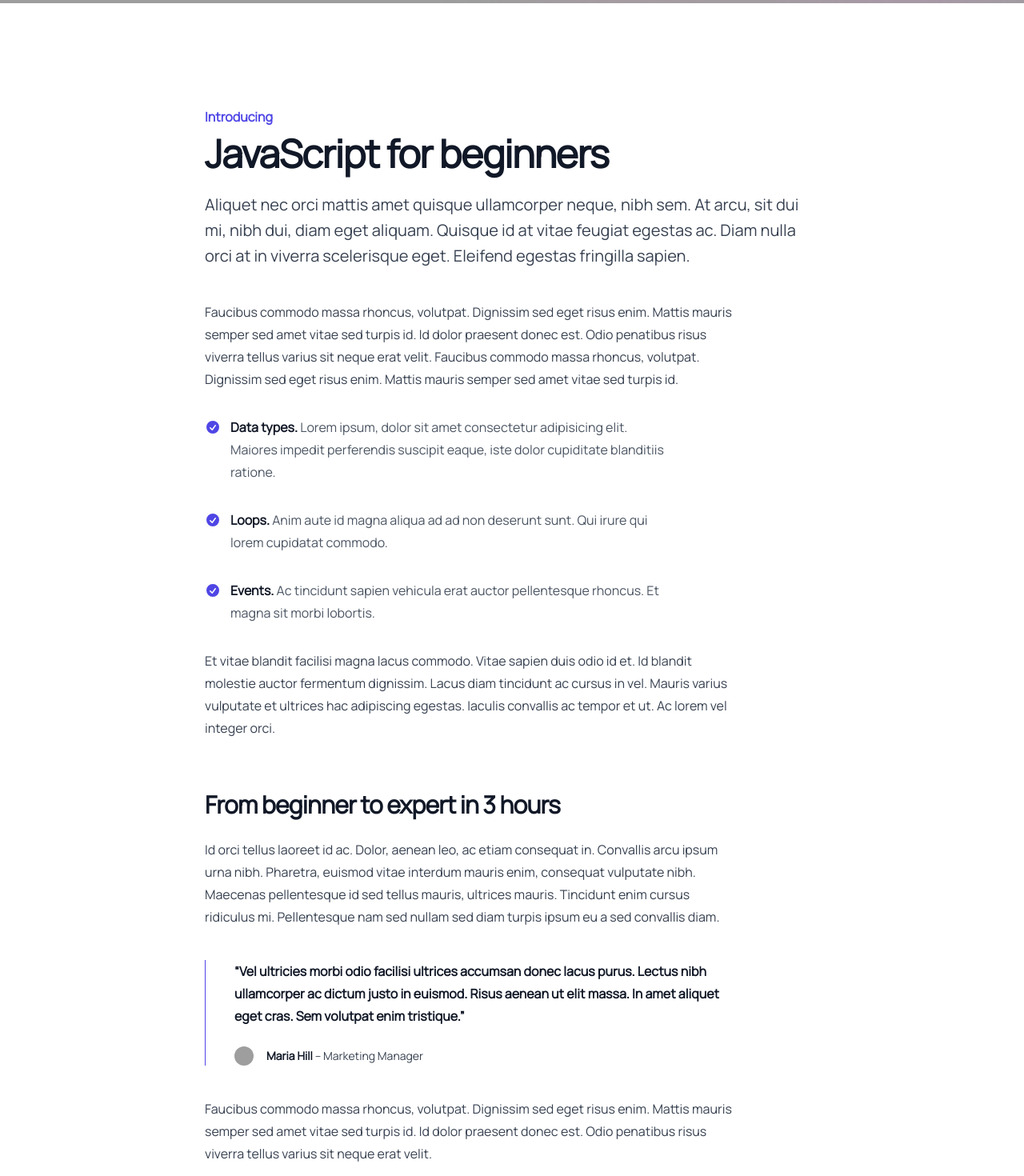
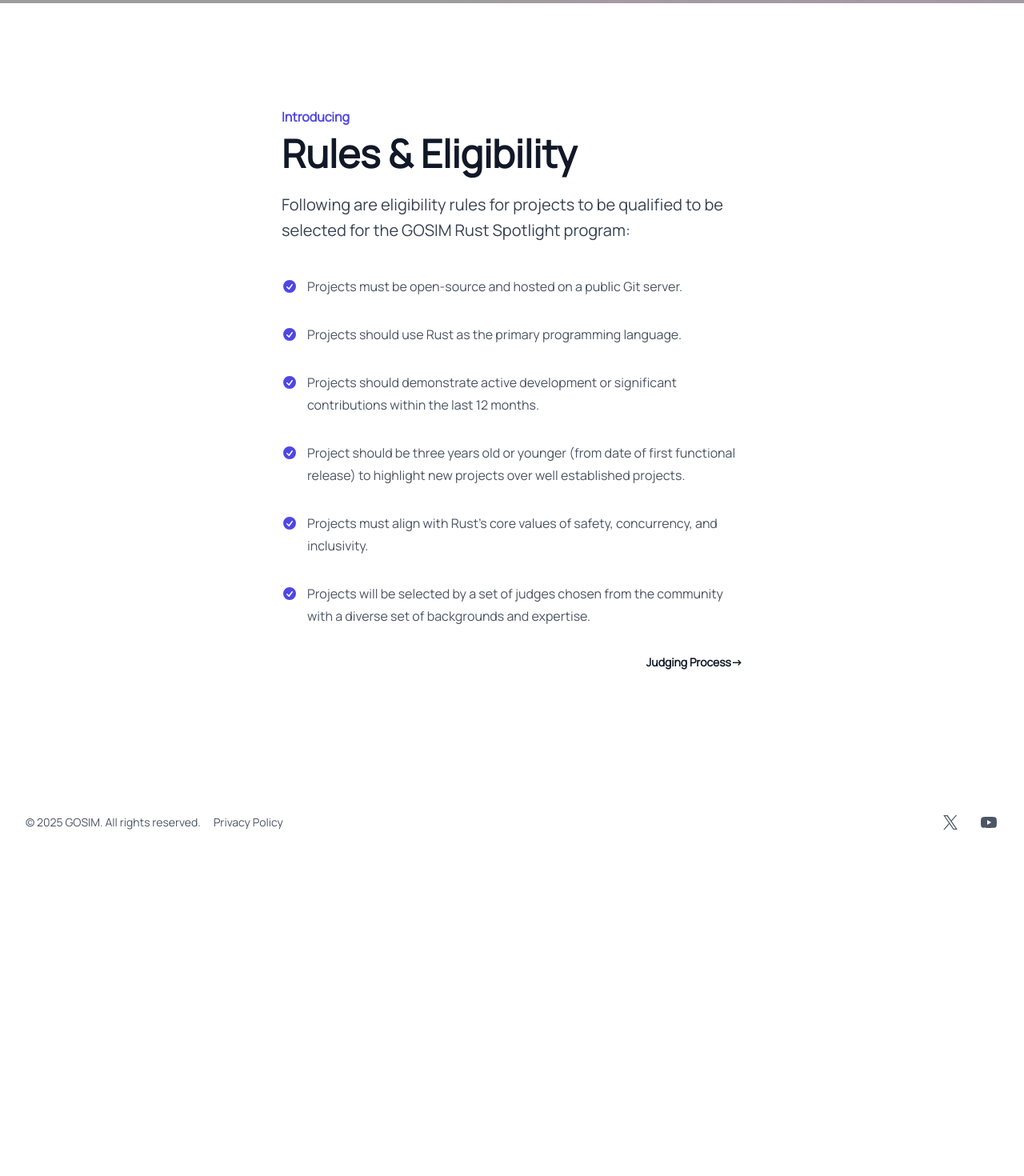
Before and after one commit to gosimfoundation/gosim-spotlight, a Vue app: page /rules in a window 1280 px wide. Shown: the part 700-2170 px from the top of the page at 80% size. After the commit the page ends 1788 px from the top, so only its background shows below. Built offline with nearby package versions, Linux system fonts and the light colour scheme; grey boxes are pictures that could not be loaded.

Commit message:
update Rules pages

```diff
--- a/src/components/Judging/ContentSection.vue
+++ b/src/components/Judging/ContentSection.vue
@@ -8,7 +8,7 @@
     </div>
     <div class="mx-auto max-w-7xl px-6 lg:px-8">
       <div class="mx-auto max-w-2xl lg:mx-0">
-        <p class="text-base/7 font-semibold text-indigo-600">Deploy faster</p>
+        <p class="text-base/7 font-semibold text-indigo-600">Recognizing Innovation, Impact, and Excellence</p>
         <h1 class="mt-2 text-pretty text-4xl font-semibold text-gray-900 sm:text-5xl">Selection Process
         </h1>
         <p class="mt-6 text-xl/8 text-gray-700">
@@ -55,21 +55,21 @@
           </p>
           <ul role="list" class="mt-8 max-w-xl space-y-8 text-gray-600">
             <li class="flex gap-x-3">
-              <ScaleIcon class="mt-1 h-5 w-5 flex-none text-indigo-600" aria-hidden="true" />
+              <SparklesIcon class="mt-1 h-5 w-5 flex-none text-indigo-600" aria-hidden="true" />
               <span><strong class="font-semibold text-gray-900">Innovation:</strong>
                 We look for projects that introduce fresh ideas, unique solutions, or creative advancements in their
                 respective fields. Whether through groundbreaking technology, novel design approaches, or transformative
                 user experiences, we prioritize initiatives that push boundaries and inspire progress.</span>
             </li>
             <li class="flex gap-x-3">
-              <ScaleIcon class="mt-1 h-5 w-5 flex-none text-indigo-600" aria-hidden="true" />
+              <WrenchIcon class="mt-1 h-5 w-5 flex-none text-indigo-600" aria-hidden="true" />
               <span><strong class="font-semibold text-gray-900">Utility:</strong>
                 A project’s practicality and effectiveness are crucial factors in our evaluation. We analyze how well
                 it addresses real-world challenges, enhances efficiency, or provides tangible benefits to its users. The
                 more impactful and functional a project is, the higher it ranks in our selection process.</span>
             </li>
             <li class="flex gap-x-3">
-              <ScaleIcon class="mt-1 h-5 w-5 flex-none text-indigo-600" aria-hidden="true" />
+              <UserGroupIcon class="mt-1 h-5 w-5 flex-none text-indigo-600" aria-hidden="true" />
               <span><strong class="font-semibold text-gray-900">Community Impact:</strong>
                 Beyond technical excellence, we value projects that foster positive change within their
                 communities. Whether through social good, environmental sustainability, education, or accessibility, we
@@ -77,7 +77,8 @@
               </span>
             </li>
             <p>Each nomination undergoes a rigorous assessment, ensuring that only the most deserving projects are
-              highlighted. Our goal is to celebrate and amplify initiatives that not only demonstrate excellence but also
+              highlighted. Our goal is to celebrate and amplify initiatives that not only demonstrate excellence but
+              also
               contribute to a better future.</p>
           </ul>
         </div>
@@ -95,41 +96,18 @@
           </ul>
           <p class="mt-6 text-lg">
             A secondary review round where the judges will collectively discuss the merits of each project</p>
-          <ul role="list" class="mt-8 max-w-xl space-y-8 text-gray-600">
-            <li class="flex gap-x-3">
-              <ScaleIcon class="mt-1 h-5 w-5 flex-none text-indigo-600" aria-hidden="true" />
-              <span><strong class="font-semibold text-gray-900"></strong>During this round proposals
-                will be eliminated by consent</span>
-            </li>
-            <li class="flex gap-x-3">
-              <ScaleIcon class="mt-1 h-5 w-5 flex-none text-indigo-600" aria-hidden="true" />
-              <span><strong class="font-semibold text-gray-900"></strong>Judges will go around taking
-                turns sharing proposals for removal with supportive reasoning, and if
-                there are no objections that proposal will be removed from consideration</span>
-            </li>
-            <li class="flex gap-x-3">
-              <ScaleIcon class="mt-1 h-5 w-5 flex-none text-indigo-600" aria-hidden="true" />
-              <span><strong class="font-semibold text-gray-900"></strong>This process will repeat until
-                there are only 10 + 2 (10 primary and 2 backup) proposals are selected</span>
-            </li>
-            <li class="flex gap-x-3">
-              <ScaleIcon class="mt-1 h-5 w-5 flex-none text-indigo-600" aria-hidden="true" />
-              <span><strong class="font-semibold text-gray-900"></strong>Judges will only resort to majority voting
-                to remove proposals from consideration if they cannot reach unanimous consent within a reasonable time
-                frame.</span>
-            </li>
-            <li class="flex gap-x-3">
-              <ScaleIcon class="mt-1 h-5 w-5 flex-none text-indigo-600" aria-hidden="true" />
-              <span><strong class="font-semibold text-gray-900"></strong>Judges will each have one wildcard proposal
-                that they can bring in for consideration from the first round regardless of its rating.</span>
-            </li>
-            <li class="flex gap-x-3">
-              <ScaleIcon class="mt-1 h-5 w-5 flex-none text-indigo-600" aria-hidden="true" />
-              <span><strong class="font-semibold text-gray-900"></strong>These wildcard proposals will not receive
-                special consideration in the second round of the selection process, but it will give judges an
-                opportunity to advocate for projects that they feel the other judges under-appreciated.</span>
-            </li>
-          </ul>
+          <div class="mt-10 max-w-3xl">
+            <ul role="list" class="mt-8 max-w-xl space-y-8 text-gray-600">
+              <p v-for="criterion in criteria" :key="criterion.item" class="flex gap-x-3">
+                <ScaleIcon class="mt-1 h-5 w-5 flex-none text-indigo-600" aria-hidden="true" />
+                <span><strong class="font-semibold text-gray-900"></strong>{{ criterion.item }}</span>
+              </p>
+              <RouterLink to="/rules" class="flex justify-end text-sm/6 font-semibold"
+                :class="darkFont ? 'text-white' : 'text-gray-900'" target="_blank">
+                See the Rules <span aria-hidden="true">&rarr;</span>
+              </RouterLink>
+            </ul>
+          </div>
         </div>
       </div>
     </div>
@@ -137,5 +115,14 @@
 </template>
 
 <script setup>
-import { ScaleIcon } from '@heroicons/vue/20/solid'
+import { SparklesIcon, ScaleIcon, UserGroupIcon, WrenchIcon } from '@heroicons/vue/20/solid'
+
+const criteria = [
+  { item: 'During this round proposals will be eliminated by consent' },
+  { item: 'Judges will go around taking turns sharing proposals for removal with supportive reasoning, and if there are no objections that proposal will be removed from consideration' },
+  { item: 'This process will repeat until there are only 10 + 2 (10 primary and 2 backup) proposals are selected' },
+  { item: 'Judges will only resort to majority voting to remove proposals from consideration if they cannot reach unanimous consent within a reasonable time frame.' },
+  { item: 'Judges will each have one wildcard proposal that they can bring in for consideration from the first round regardless of its rating.' },
+  { item: 'These wildcard proposals will not receive special consideration in the second round of the selection process, but it will give judges an opportunity to advocate for projects that they feel the other judges under-appreciated.' }
+]
 </script>
--- a/src/components/Rules/ContentSection.vue
+++ b/src/components/Rules/ContentSection.vue
@@ -1,43 +1,37 @@
 <template>
   <div class="bg-white px-6 py-32 lg:px-8">
-    <div class="mx-auto max-w-3xl text-base/7 text-gray-700">
+    <div class="mx-auto max-w-xl text-base/7 text-gray-700">
       <p class="text-base/7 font-semibold text-indigo-600">Introducing</p>
-      <h1 class="mt-2 text-pretty text-4xl font-semibold tracking-tight text-gray-900 sm:text-5xl">JavaScript for beginners</h1>
-      <p class="mt-6 text-xl/8">Aliquet nec orci mattis amet quisque ullamcorper neque, nibh sem. At arcu, sit dui mi, nibh dui, diam eget aliquam. Quisque id at vitae feugiat egestas ac. Diam nulla orci at in viverra scelerisque eget. Eleifend egestas fringilla sapien.</p>
-      <div class="mt-10 max-w-2xl">
-        <p>Faucibus commodo massa rhoncus, volutpat. Dignissim sed eget risus enim. Mattis mauris semper sed amet vitae sed turpis id. Id dolor praesent donec est. Odio penatibus risus viverra tellus varius sit neque erat velit. Faucibus commodo massa rhoncus, volutpat. Dignissim sed eget risus enim. Mattis mauris semper sed amet vitae sed turpis id.</p>
+      <h1 class="mt-2 text-pretty text-4xl font-semibold text-gray-900 sm:text-5xl">Rules & Eligibility</h1>
+      <p class="mt-6 text-xl/8">
+        Following are eligibility rules for projects to be qualified to be selected for the GOSIM Rust Spotlight program:
+      </p>
+      <div class="mt-10 max-w-3xl">
         <ul role="list" class="mt-8 max-w-xl space-y-8 text-gray-600">
-          <li class="flex gap-x-3">
+          <p v-for="rule in rules" :key="rule.item" class="flex gap-x-3">
             <CheckCircleIcon class="mt-1 h-5 w-5 flex-none text-indigo-600" aria-hidden="true" />
-            <span><strong class="font-semibold text-gray-900">Data types.</strong> Lorem ipsum, dolor sit amet consectetur adipisicing elit. Maiores impedit perferendis suscipit eaque, iste dolor cupiditate blanditiis ratione.</span>
-          </li>
-          <li class="flex gap-x-3">
-            <CheckCircleIcon class="mt-1 h-5 w-5 flex-none text-indigo-600" aria-hidden="true" />
-            <span><strong class="font-semibold text-gray-900">Loops.</strong> Anim aute id magna aliqua ad ad non deserunt sunt. Qui irure qui lorem cupidatat commodo.</span>
-          </li>
-          <li class="flex gap-x-3">
-            <CheckCircleIcon class="mt-1 h-5 w-5 flex-none text-indigo-600" aria-hidden="true" />
-            <span><strong class="font-semibold text-gray-900">Events.</strong> Ac tincidunt sapien vehicula erat auctor pellentesque rhoncus. Et magna sit morbi lobortis.</span>
-          </li>
+            <span><strong class="font-semibold text-gray-900"></strong>{{ rule.item }}</span>
+          </p>
+          <RouterLink to="/judging" class="flex justify-end text-sm/6 font-semibold" :class="darkFont ? 'text-white' : 'text-gray-900'"
+            target="_blank">
+            Judging Process <span aria-hidden="true">&rarr;</span>
+          </RouterLink>
         </ul>
-        <p class="mt-8">Et vitae blandit facilisi magna lacus commodo. Vitae sapien duis odio id et. Id blandit molestie auctor fermentum dignissim. Lacus diam tincidunt ac cursus in vel. Mauris varius vulputate et ultrices hac adipiscing egestas. Iaculis convallis ac tempor et ut. Ac lorem vel integer orci.</p>
-        <h2 class="mt-16 text-pretty text-3xl font-semibold tracking-tight text-gray-900">From beginner to expert in 3 hours</h2>
-        <p class="mt-6">Id orci tellus laoreet id ac. Dolor, aenean leo, ac etiam consequat in. Convallis arcu ipsum urna nibh. Pharetra, euismod vitae interdum mauris enim, consequat vulputate nibh. Maecenas pellentesque id sed tellus mauris, ultrices mauris. Tincidunt enim cursus ridiculus mi. Pellentesque nam sed nullam sed diam turpis ipsum eu a sed convallis diam.</p>
-        <figure class="mt-10 border-l border-indigo-600 pl-9">
-          <blockquote class="font-semibold text-gray-900">
-            <p>“Vel ultricies morbi odio facilisi ultrices accumsan donec lacus purus. Lectus nibh ullamcorper ac dictum justo in euismod. Risus aenean ut elit massa. In amet aliquet eget cras. Sem volutpat enim tristique.”</p>
-          </blockquote>
-          <figcaption class="mt-6 flex gap-x-4">
-            <img class="h-6 w-6 flex-none rounded-full bg-gray-50" src="https://images.unsplash.com/photo-1502685104226-ee32379fefbe?ixlib=rb-1.2.1&ixid=eyJhcHBfaWQiOjEyMDd9&auto=format&fit=facearea&facepad=2&w=256&h=256&q=80" alt="" />
-            <div class="text-sm/6"><strong class="font-semibold text-gray-900">Maria Hill</strong> – Marketing Manager</div>
-          </figcaption>
-        </figure>
-        <p class="mt-10">Faucibus commodo massa rhoncus, volutpat. Dignissim sed eget risus enim. Mattis mauris semper sed amet vitae sed turpis id. Id dolor praesent donec est. Odio penatibus risus viverra tellus varius sit neque erat velit.</p>
       </div>
     </div>
   </div>
 </template>
 
 <script setup>
+import { RouterLink } from 'vue-router'
 import { CheckCircleIcon } from '@heroicons/vue/20/solid'
+
+const rules = [
+  { item: 'Projects must be open-source and hosted on a public Git server.' },
+  { item: 'Projects should use Rust as the primary programming language.' },
+  { item: 'Projects should demonstrate active development or significant contributions within the last 12 months.' },
+  { item: 'Project should be three years old or younger (from date of first functional release) to highlight new projects over well established projects.' },
+  { item: 'Projects must align with Rust\'s core values of safety, concurrency, and inclusivity.' },
+  { item: 'Projects will be selected by a set of judges chosen from the community with a diverse set of backgrounds and expertise.' }
+]
 </script>
--- a/src/components/Rules/HeroSection.vue
+++ b/src/components/Rules/HeroSection.vue
@@ -5,22 +5,29 @@
     <div class="relative isolate overflow-hidden pt-14">
       <img
         src="https://images.unsplash.com/photo-1521737604893-d14cc237f11d?ixlib=rb-4.0.3&ixid=MnwxMjA3fDB8MHxwaG90by1wYWdlfHx8fGVufDB8fHx8&auto=format&fit=crop&w=2830&q=80&blend=111827&sat=-100&exp=15&blend-mode=multiply"
-        alt=""
-        class="absolute inset-0 -z-10 h-full w-full object-cover object-center"
-      />
-      <div class="absolute inset-x-0 -top-40 -z-10 transform-gpu overflow-hidden blur-3xl sm:-top-80" aria-hidden="true">
-        <div class="relative left-[calc(50%-11rem)] aspect-[1155/678] w-[36.125rem] -translate-x-1/2 rotate-[30deg] bg-gradient-to-tr from-[#ff80b5] to-[#9089fc] opacity-20 sm:left-[calc(50%-30rem)] sm:w-[72.1875rem]" style="clip-path: polygon(74.1% 44.1%, 100% 61.6%, 97.5% 26.9%, 85.5% 0.1%, 80.7% 2%, 72.5% 32.5%, 60.2% 62.4%, 52.4% 68.1%, 47.5% 58.3%, 45.2% 34.5%, 27.5% 76.7%, 0.1% 64.9%, 17.9% 100%, 27.6% 76.8%, 76.1% 97.7%, 74.1% 44.1%)" />
+        alt="" class="absolute inset-0 -z-10 h-full w-full object-cover object-center" />
+      <div class="absolute inset-x-0 -top-40 -z-10 transform-gpu overflow-hidden blur-3xl sm:-top-80"
+        aria-hidden="true">
+        <div
+          class="relative left-[calc(50%-11rem)] aspect-[1155/678] w-[36.125rem] -translate-x-1/2 rotate-[30deg] bg-gradient-to-tr from-[#ff80b5] to-[#9089fc] opacity-20 sm:left-[calc(50%-30rem)] sm:w-[72.1875rem]"
+          style="clip-path: polygon(74.1% 44.1%, 100% 61.6%, 97.5% 26.9%, 85.5% 0.1%, 80.7% 2%, 72.5% 32.5%, 60.2% 62.4%, 52.4% 68.1%, 47.5% 58.3%, 45.2% 34.5%, 27.5% 76.7%, 0.1% 64.9%, 17.9% 100%, 27.6% 76.8%, 76.1% 97.7%, 74.1% 44.1%)" />
       </div>
       <div class="mx-auto max-w-7xl px-6 lg:px-8">
         <div class="mx-auto max-w-3xl py-32 sm:py-48 lg:py-56">
           <div class="text-center">
             <h1 class="text-balance text-5xl tracking-tight text-white sm:text-7xl">Rules & Eligibility</h1>
-            <p class="mt-8 text-pretty text-lg font-medium text-gray-400 sm:text-xl/8">Lorem ipsum dolor sit amet, consectetur adipiscing elit. Vivamus congue velit in volutpat pulvinar. Integer vulputate libero ut est faucibus, sed maximus risus tempus.</p>
+            <p class="mt-8 text-pretty text-lg font-medium text-gray-400 sm:text-xl/8">An overview of the rules and
+              eligibility criteria for projects to qualify for the GOSIM Rust Spotlight program, ensuring that all
+              selected projects meet the program's standards and values.</p>
           </div>
         </div>
       </div>
-      <div class="absolute inset-x-0 top-[calc(100%-13rem)] -z-10 transform-gpu overflow-hidden blur-3xl sm:top-[calc(100%-30rem)]" aria-hidden="true">
-        <div class="relative left-[calc(50%+3rem)] aspect-[1155/678] w-[36.125rem] -translate-x-1/2 bg-gradient-to-tr from-[#ff80b5] to-[#9089fc] opacity-20 sm:left-[calc(50%+36rem)] sm:w-[72.1875rem]" style="clip-path: polygon(74.1% 44.1%, 100% 61.6%, 97.5% 26.9%, 85.5% 0.1%, 80.7% 2%, 72.5% 32.5%, 60.2% 62.4%, 52.4% 68.1%, 47.5% 58.3%, 45.2% 34.5%, 27.5% 76.7%, 0.1% 64.9%, 17.9% 100%, 27.6% 76.8%, 76.1% 97.7%, 74.1% 44.1%)" />
+      <div
+        class="absolute inset-x-0 top-[calc(100%-13rem)] -z-10 transform-gpu overflow-hidden blur-3xl sm:top-[calc(100%-30rem)]"
+        aria-hidden="true">
+        <div
+          class="relative left-[calc(50%+3rem)] aspect-[1155/678] w-[36.125rem] -translate-x-1/2 bg-gradient-to-tr from-[#ff80b5] to-[#9089fc] opacity-20 sm:left-[calc(50%+36rem)] sm:w-[72.1875rem]"
+          style="clip-path: polygon(74.1% 44.1%, 100% 61.6%, 97.5% 26.9%, 85.5% 0.1%, 80.7% 2%, 72.5% 32.5%, 60.2% 62.4%, 52.4% 68.1%, 47.5% 58.3%, 45.2% 34.5%, 27.5% 76.7%, 0.1% 64.9%, 17.9% 100%, 27.6% 76.8%, 76.1% 97.7%, 74.1% 44.1%)" />
       </div>
     </div>
   </div>
--- a/src/views/RulesView.vue
+++ b/src/views/RulesView.vue
@@ -9,7 +9,7 @@
   <main>
     <RulesHeroSection />
     <RulesContentSection />
-    <CTASection />
+    <!-- <CTASection /> -->
     <FooterSection />
   </main>
 </template>
```
